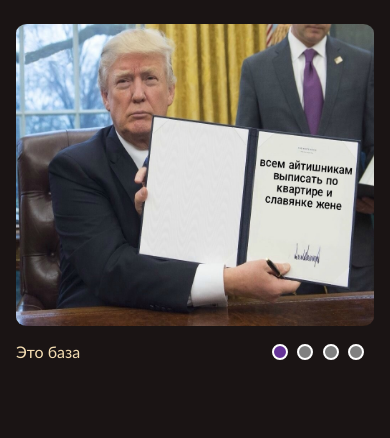
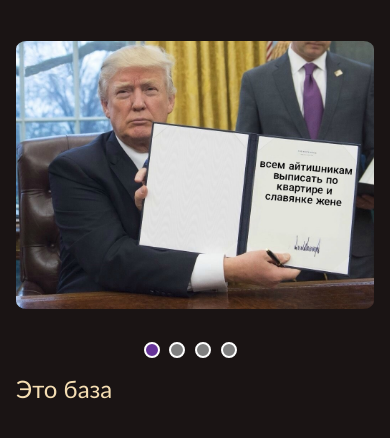
Before and after one commit to destorz11/cssMemeSlider, a plain HTML site: page cssMemeSlider/index.html in a window 390 px wide. Drawn offline with Linux system fonts and the light colour scheme.

Commit message:
feat: add adaptive style.css (Sun, Sep 15, 2024 07:11:59 PM)

```diff
--- a/cssMemeSlider/style.css
+++ b/cssMemeSlider/style.css
@@ -57,7 +57,7 @@ img{
     height: 100%;
     display: flex;
     color: wheat;
-    font-size: clamp(1rem, 3vw, 1.8rem);
+    font-size: 1.5em;
 }
 .slide {
     border-radius: 3%;
@@ -101,3 +101,19 @@ margin-left: -50%;
 #r4:checked ~ .slides .s1{
 margin-left: -75%;
 }
+@media (max-width:500px) {
+    .slider{
+        display: flex;
+        flex-direction: column;
+    }
+    .slides{
+        order: 1;
+    }
+    .slides__text{
+        order:3;
+    }
+    .navigation {
+        order: 2;
+        justify-content: center;
+    }
+}
```
